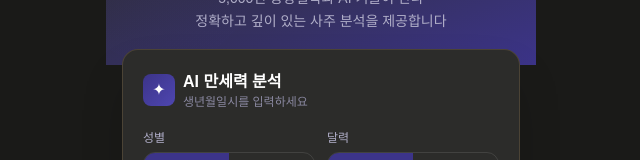
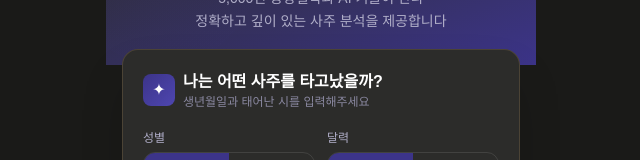
Before and after one commit to lysh0112-cpu/myjae, a Next.js app: page / in a window 1280 px wide. Shown: the part 299-459 px from the top of the page, without its empty margins (319-959 px from the left). Built offline with nearby package versions, Linux system fonts and the light colour scheme; no server answers.

Commit message:
Update AiManseryeokSection.tsx

```diff
--- a/app/components/home/AiManseryeokSection.tsx
+++ b/app/components/home/AiManseryeokSection.tsx
@@ -42,8 +42,8 @@ export default function AiManseryeokSection() {
           <div className="w-8 h-8 rounded-lg flex items-center justify-center text-white"
             style={{ background: 'linear-gradient(135deg, #3C3489, #4e46b0)' }}>✦</div>
           <div>
-            <h2 className="text-base font-bold text-white">AI 만세력 분석</h2>
-            <p className="text-xs" style={{ color: '#8a88a0' }}>생년월일시를 입력하세요</p>
+            <h2 className="text-base font-bold text-white">나는 어떤 사주를 타고났을까?</h2>
+            <p className="text-xs" style={{ color: '#8a88a0' }}>생년월일과 태어난 시를 입력해주세요</p>
           </div>
         </div>
         <div className="flex gap-3 mb-4">
```
